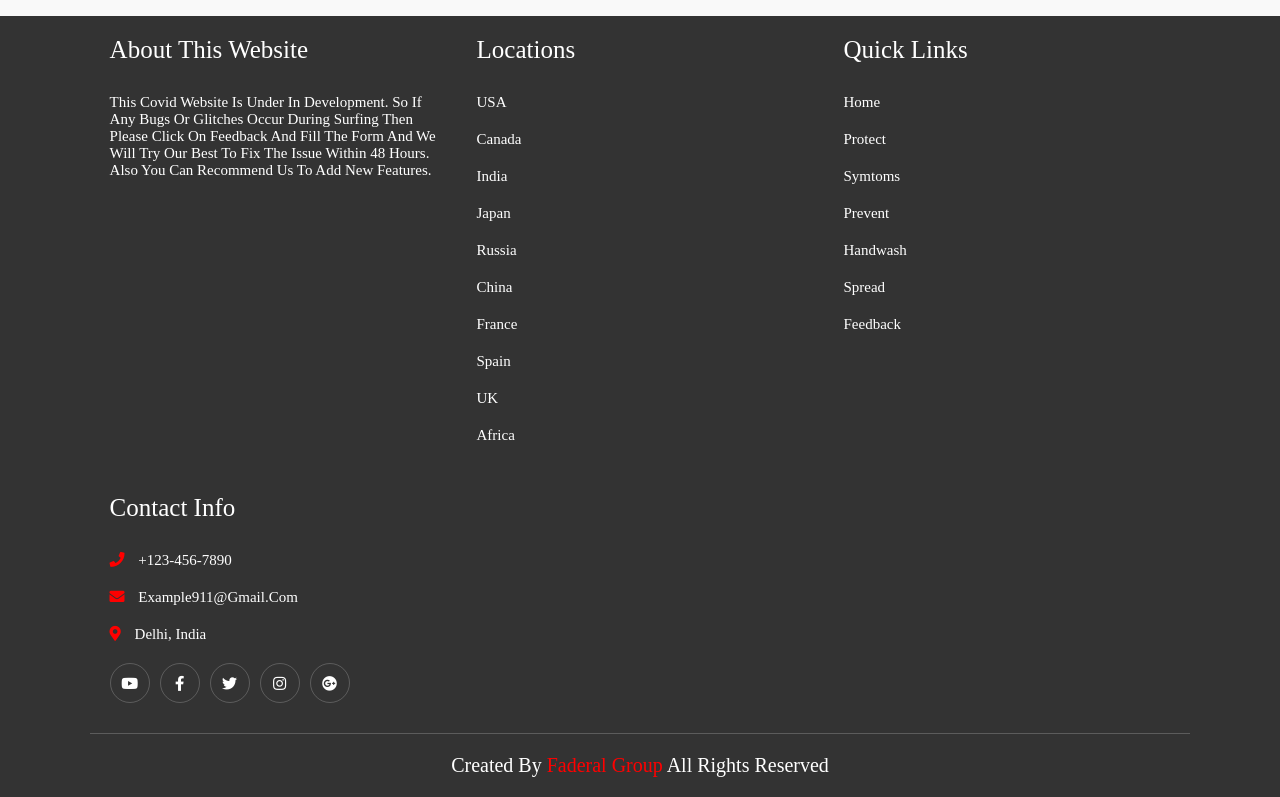
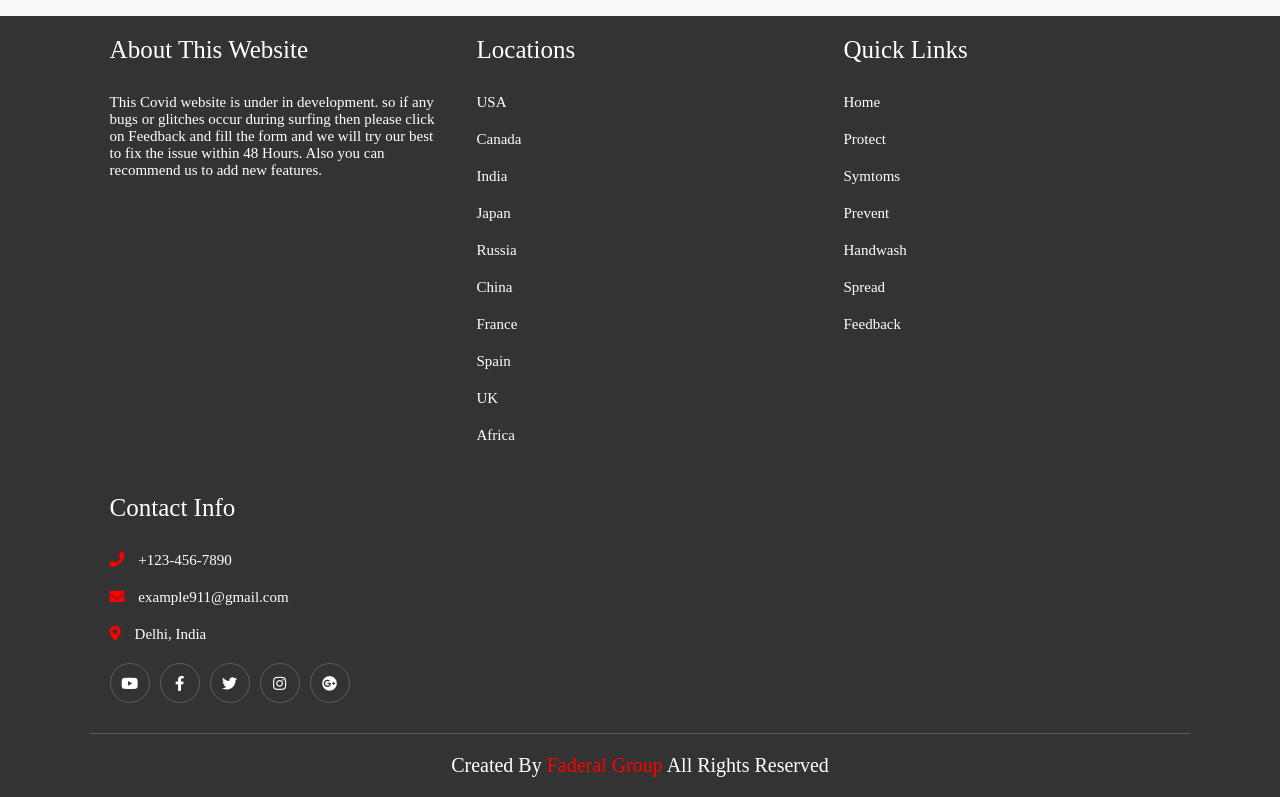
Before and after one commit to Legender2077/covid-19, a plain HTML site: page index.html in a window 1280 px wide. Shown: the part 5542-6339 px from the top of the page. Drawn offline with nearby package versions, Linux system fonts and the light colour scheme.

Commit message:
Update style.css

```diff
--- a/style.css
+++ b/style.css
@@ -390,6 +390,7 @@ header .navbar ul li a:hover{
 
 .footer .box-container .box p{
     font-size: 1.5rem;
+    text-transform: initial;
     color: white;
     padding: 1rem 0;
 }
```
